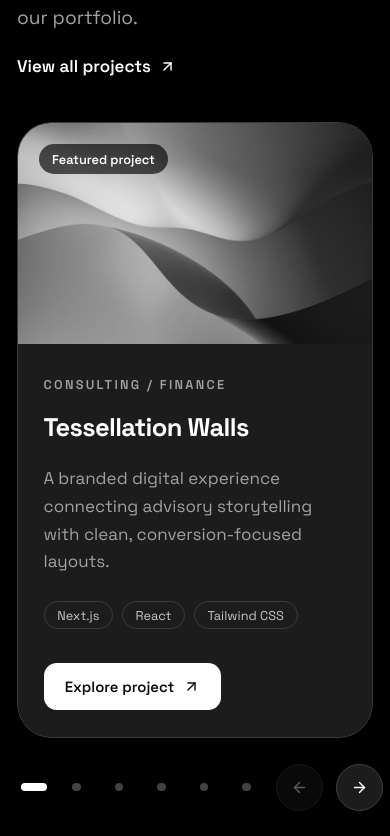
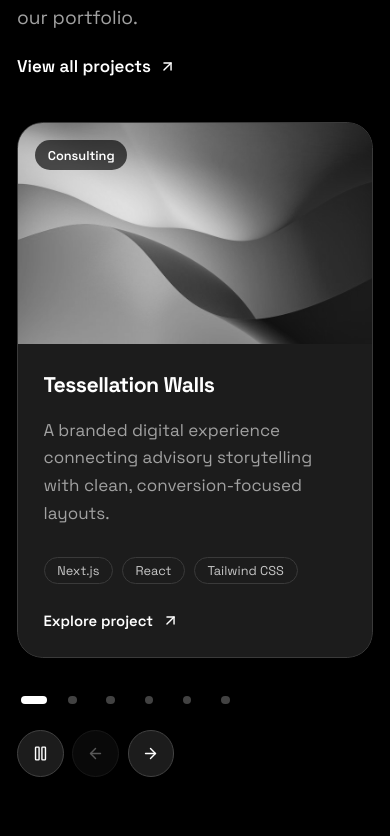
Before and after one commit to Maryam462/alaqa, a Next.js app: page / in a window 390 px wide. Shown: the part 7888-8724 px from the top of the page. Built offline with nearby package versions, Linux system fonts and the light colour scheme; no server answers.

Commit message:
Show three homepage projects with automatic sliding

```diff
--- a/components/HomeProjectsSlider.tsx
+++ b/components/HomeProjectsSlider.tsx
@@ -1,65 +1,104 @@
 "use client";
 
-import { useRef, useState } from "react";
+import { useCallback, useEffect, useRef, useState } from "react";
 import Image from "next/image";
 import Link from "next/link";
-import { ArrowLeft, ArrowRight, ArrowUpRight } from "lucide-react";
+import { ArrowLeft, ArrowRight, ArrowUpRight, Pause, Play } from "lucide-react";
 import { AnimateIn } from "@/components/AnimateIn";
 import { portfolioProjects } from "@/lib/portfolio";
 
 export function HomeProjectsSlider() {
   const track = useRef<HTMLDivElement>(null);
   const [active, setActive] = useState(0);
+  const [maxStart, setMaxStart] = useState(portfolioProjects.length - 1);
+  const [autoPlay, setAutoPlay] = useState(true);
+  const [hovered, setHovered] = useState(false);
+  const [focused, setFocused] = useState(false);
 
-  function goTo(index: number) {
+  const goTo = useCallback((index: number) => {
     const node = track.current;
-    const slide = node?.children[index] as HTMLElement | undefined;
+    const slide = node?.children[Math.max(0, Math.min(maxStart, index))] as HTMLElement | undefined;
     if (!node || !slide) return;
     node.scrollTo({ left: slide.offsetLeft, behavior: window.matchMedia("(prefers-reduced-motion: reduce)").matches ? "instant" : "smooth" });
-  }
+  }, [maxStart]);
+
+  useEffect(() => {
+    const node = track.current;
+    if (!node) return;
+    const observer = new ResizeObserver(() => {
+      const card = node.firstElementChild as HTMLElement | null;
+      if (!card) return;
+      const gap = parseFloat(getComputedStyle(node).columnGap) || 0;
+      const visible = Math.max(1, Math.round((node.clientWidth + gap) / (card.offsetWidth + gap)));
+      const last = Math.max(0, portfolioProjects.length - visible);
+      setMaxStart(last);
+      let nearest = 0;
+      let distance = Infinity;
+      Array.from(node.children).slice(0, last + 1).forEach((child, index) => {
+        const difference = Math.abs((child as HTMLElement).offsetLeft - node.scrollLeft);
+        if (difference < distance) { distance = difference; nearest = index; }
+      });
+      setActive(nearest);
+    });
+    observer.observe(node);
+    return () => observer.disconnect();
+  }, []);
+
+  useEffect(() => {
+    if (!autoPlay || hovered || focused || maxStart === 0) return;
+    const timer = setInterval(() => {
+      const node = track.current;
+      if (!node || document.hidden || window.matchMedia("(prefers-reduced-motion: reduce)").matches) return;
+      const bounds = node.getBoundingClientRect();
+      if (bounds.bottom <= 0 || bounds.top >= window.innerHeight) return;
+      goTo(active >= maxStart ? 0 : active + 1);
+    }, 5000);
+    return () => clearInterval(timer);
+  }, [active, autoPlay, focused, goTo, hovered, maxStart]);
 
   function updateActive() {
     const node = track.current;
     if (!node) return;
     let nearest = 0;
     let distance = Infinity;
-    Array.from(node.children).forEach((child, index) => {
+    Array.from(node.children).slice(0, maxStart + 1).forEach((child, index) => {
       const difference = Math.abs((child as HTMLElement).offsetLeft - node.scrollLeft);
       if (difference < distance) { distance = difference; nearest = index; }
     });
     setActive(nearest);
   }
 
-  return <section id="projects" aria-label="Our projects" className="section-padding relative overflow-hidden">
+  return <section id="projects" aria-label="Our projects" className="section-padding relative overflow-hidden"
+    onMouseEnter={() => setHovered(true)} onMouseLeave={() => setHovered(false)}
+    onFocusCapture={() => setFocused(true)} onBlurCapture={event => { if (!event.currentTarget.contains(event.relatedTarget)) setFocused(false); }}>
     <div className="container-padded">
       <AnimateIn className="mb-10 flex flex-col gap-5 sm:flex-row sm:items-end sm:justify-between">
         <div className="max-w-2xl"><p className="section-eyebrow">Our projects</p><h2 className="mt-3 section-heading">Ideas made into digital experiences.</h2><p className="section-subtext">Explore a selection of platforms, products, and brand experiences from our portfolio.</p></div>
         <Link href="/portfolio" className="inline-flex shrink-0 items-center gap-2 font-semibold text-slate-900 hover:underline dark:text-white">View all projects<ArrowUpRight className="h-4 w-4" /></Link>
       </AnimateIn>
       <div ref={track} onScroll={updateActive} tabIndex={0} aria-label="Project slides" aria-roledescription="carousel"
-        onKeyDown={event => { if (event.key === "ArrowRight" || event.key === "ArrowLeft") { event.preventDefault(); goTo(Math.max(0, Math.min(portfolioProjects.length - 1, active + (event.key === "ArrowRight" ? 1 : -1)))); } }}
-        className="relative flex snap-x snap-mandatory gap-6 overflow-x-auto overscroll-x-contain rounded-[2rem] outline-none [scrollbar-width:none] focus-visible:ring-2 focus-visible:ring-brand-500 [&::-webkit-scrollbar]:hidden">
+        onKeyDown={event => { if (event.key === "ArrowRight" || event.key === "ArrowLeft") { event.preventDefault(); goTo(active + (event.key === "ArrowRight" ? 1 : -1)); } }}
+        className="relative flex snap-x snap-mandatory items-stretch gap-6 overflow-x-auto overscroll-x-contain rounded-3xl outline-none [scrollbar-width:none] focus-visible:ring-2 focus-visible:ring-brand-500 [&::-webkit-scrollbar]:hidden">
         {portfolioProjects.map((project, index) => <article key={project.slug} aria-label={project.title + ", " + (index + 1) + " of " + portfolioProjects.length} aria-roledescription="slide"
-          className="grid min-w-0 shrink-0 basis-full snap-start overflow-hidden rounded-[2rem] border border-slate-200 bg-white shadow-soft md:grid-cols-[1.1fr_1fr] dark:border-slate-700 dark:bg-surface-card">
-          <div className="relative aspect-[16/10] min-w-0 md:aspect-auto md:min-h-[390px]">
-            <Image src={"/images/homepage/project-" + project.slug + ".jpg"} alt={project.title + " portfolio illustration"} fill sizes="(max-width: 768px) 95vw, 50vw" className="object-cover" />
-            <span className="absolute left-5 top-5 rounded-full bg-black/65 px-3 py-1.5 text-xs font-semibold text-white">Featured project</span>
+          className="flex min-w-0 shrink-0 basis-full snap-start flex-col overflow-hidden rounded-3xl border border-slate-200 bg-white shadow-soft md:basis-[calc((100%_-_1.5rem)/2)] lg:basis-[calc((100%_-_3rem)/3)] dark:border-slate-700 dark:bg-surface-card">
+          <div className="relative aspect-[16/10] min-w-0">
+            <Image src={"/images/homepage/project-" + project.slug + ".jpg"} alt={project.title + " portfolio illustration"} fill sizes="(max-width: 768px) 95vw, (max-width: 1024px) 45vw, 30vw" className="object-cover" />
+            <span className="absolute left-4 top-4 rounded-full bg-black/65 px-3 py-1.5 text-xs font-semibold text-white">{project.category}</span>
           </div>
-          <div className="flex flex-col justify-center p-6 sm:p-10 lg:p-12">
-            <p className="text-xs font-semibold uppercase tracking-[0.18em] text-slate-500 dark:text-slate-400">{project.categories.join(" / ")}</p>
-            <h3 className="mt-4 text-2xl font-bold tracking-tight text-slate-900 sm:text-3xl lg:text-4xl dark:text-white">{project.title}</h3>
-            <p className="mt-5 text-base leading-relaxed text-slate-600 sm:text-lg dark:text-slate-400">{project.summary}</p>
-            <div className="mt-6 flex flex-wrap gap-2">{project.techStack.slice(0,3).map(tool=><span key={tool} className="rounded-full border border-slate-200 px-3 py-1 text-xs text-slate-600 dark:border-slate-700 dark:text-slate-300">{tool}</span>)}</div>
-            <Link href={"/portfolio/" + project.slug} className="mt-8 inline-flex items-center gap-2 self-start rounded-xl bg-brand-950 px-5 py-3 text-sm font-semibold text-white transition hover:bg-brand-800 dark:bg-white dark:text-brand-950 dark:hover:bg-slate-200">Explore project<ArrowUpRight className="h-4 w-4" /></Link>
+          <div className="flex flex-1 flex-col p-6">
+            <h3 className="text-xl font-bold tracking-tight text-slate-900 sm:text-2xl dark:text-white">{project.title}</h3>
+            <p className="mt-4 flex-1 text-base leading-relaxed text-slate-600 dark:text-slate-400">{project.summary}</p>
+            <div className="mt-5 flex flex-wrap gap-2">{project.techStack.slice(0,3).map(tool=><span key={tool} className="rounded-full border border-slate-200 px-3 py-1 text-xs text-slate-600 dark:border-slate-700 dark:text-slate-300">{tool}</span>)}</div>
+            <Link href={"/portfolio/" + project.slug} className="mt-6 inline-flex items-center gap-2 self-start text-sm font-semibold text-slate-900 hover:underline dark:text-white">Explore project<ArrowUpRight className="h-4 w-4" /></Link>
           </div>
         </article>)}
       </div>
-      <div className="mt-6 flex items-center justify-between gap-3">
-        <div className="flex items-center gap-2">{portfolioProjects.map((project,index)=><button key={project.slug} type="button" aria-label={"Show project " + (index + 1) + ": " + project.title} aria-current={active === index ? "true" : undefined} onClick={()=>goTo(index)} className="flex h-8 w-8 items-center justify-center rounded-full focus-visible:outline-none focus-visible:ring-2 focus-visible:ring-brand-500"><span className={"h-2 rounded-full transition-all " + (active===index ? "w-6 bg-brand-950 dark:bg-white" : "w-2 bg-slate-300 dark:bg-slate-600")} /></button>)}</div>
-        <div className="flex items-center gap-3">
-          <p aria-live="polite" aria-atomic="true" className="hidden text-sm tabular-nums text-slate-500 sm:block">{String(active+1).padStart(2,"0")} / {String(portfolioProjects.length).padStart(2,"0")}</p>
+      <div className="mt-6 flex flex-wrap items-center justify-between gap-3">
+        <div className="flex items-center gap-1">{portfolioProjects.slice(0,maxStart+1).map((project,index)=><button key={project.slug} type="button" aria-label={"Show projects starting with " + project.title} aria-current={active===index ? "true" : undefined} onClick={()=>goTo(index)} className="flex h-8 w-8 items-center justify-center rounded-full focus-visible:outline-none focus-visible:ring-2 focus-visible:ring-brand-500"><span className={"h-2 rounded-full transition-all " + (active===index ? "w-6 bg-brand-950 dark:bg-white" : "w-2 bg-slate-300 dark:bg-slate-600")} /></button>)}</div>
+        <div className="flex items-center gap-2">
+          <button type="button" aria-label={autoPlay ? "Pause automatic sliding" : "Resume automatic sliding"} aria-pressed={!autoPlay} onClick={()=>setAutoPlay(value=>!value)} className="grid h-11 w-11 place-items-center rounded-full border border-slate-300 bg-white text-slate-800 dark:border-slate-600 dark:bg-surface-card dark:text-white">{autoPlay ? <Pause className="h-4 w-4" /> : <Play className="h-4 w-4" />}</button>
           <button type="button" aria-label="Previous project" disabled={active===0} onClick={()=>goTo(active-1)} className="grid h-11 w-11 place-items-center rounded-full border border-slate-300 bg-white text-slate-800 transition hover:border-brand-500 disabled:cursor-default disabled:opacity-35 dark:border-slate-600 dark:bg-surface-card dark:text-white"><ArrowLeft className="h-4 w-4" /></button>
-          <button type="button" aria-label="Next project" disabled={active===portfolioProjects.length-1} onClick={()=>goTo(active+1)} className="grid h-11 w-11 place-items-center rounded-full border border-slate-300 bg-white text-slate-800 transition hover:border-brand-500 disabled:cursor-default disabled:opacity-35 dark:border-slate-600 dark:bg-surface-card dark:text-white"><ArrowRight className="h-4 w-4" /></button>
+          <button type="button" aria-label="Next project" disabled={active===maxStart} onClick={()=>goTo(active+1)} className="grid h-11 w-11 place-items-center rounded-full border border-slate-300 bg-white text-slate-800 transition hover:border-brand-500 disabled:cursor-default disabled:opacity-35 dark:border-slate-600 dark:bg-surface-card dark:text-white"><ArrowRight className="h-4 w-4" /></button>
         </div>
       </div>
     </div>
```
